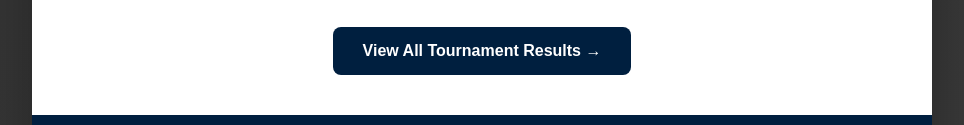
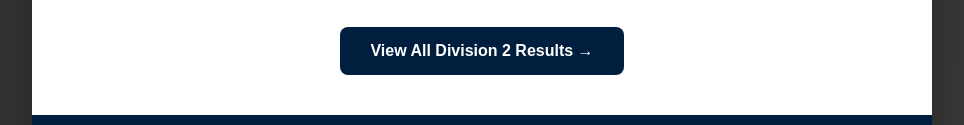
Before and after one commit to Neoublie/2025-South-Island-Junior-Secondary-Schools, a plain HTML site: page index.html in a window 1280 px wide. Shown: the part 2359-2484 px from the top of the page, without its empty margins (158-1122 px from the left). Drawn offline with Linux system fonts and the light colour scheme.

Commit message:
feat: added div 2 results

```diff
--- a/index.html
+++ b/index.html
@@ -646,7 +646,7 @@
 
             <div style="text-align: center; margin-top: 30px;">
                 <a href="all-results.html" class="view-all-link">
-                    View All Tournament Results →
+                    View All Division 2 Results →
                 </a>
             </div>
         </div>
```
